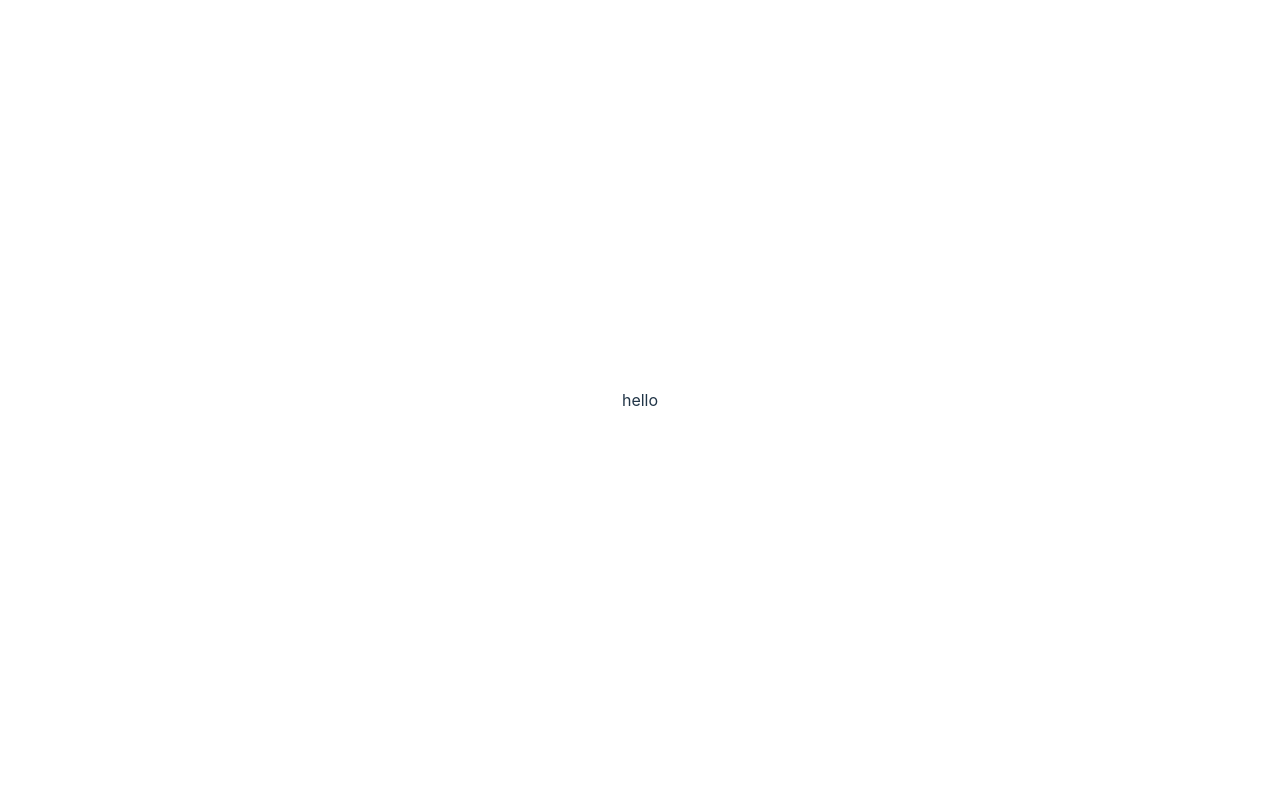
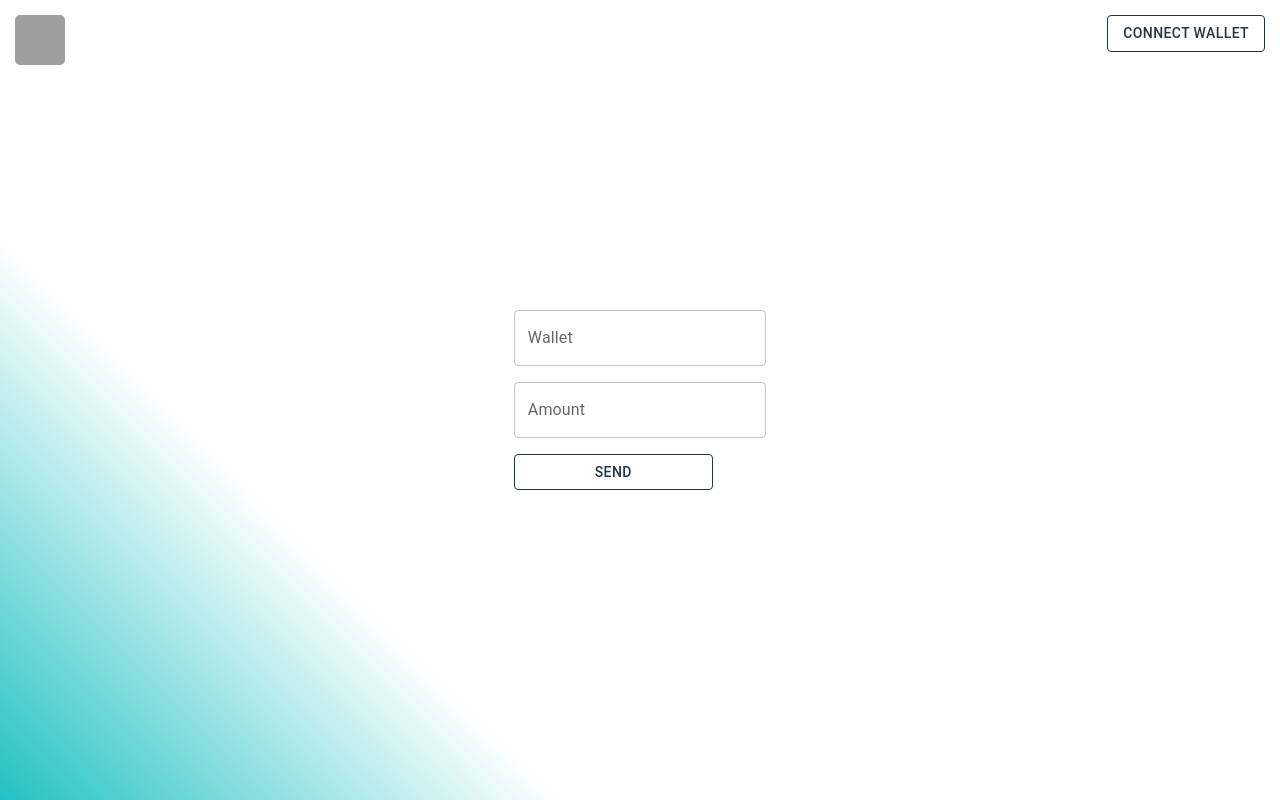
Before and after one commit to VladStroi/web3test, a React (Vite) app in the folder my-wallet-app/: page / in a window 1280 px wide. Built offline with nearby package versions, Linux system fonts and the light colour scheme; grey boxes are pictures that could not be loaded.

Commit message:
connect metamask & show addres and balance (with bug) & ui design

```diff
--- a/my-wallet-app/index.html
+++ b/my-wallet-app/index.html
@@ -9,5 +9,6 @@
   <body>
     <div id="root"></div>
     <script type="module" src="/src/main.jsx"></script>
+    <!-- <script src="https://cdn.jsdelivr.net/npm/web3@1.5.2/dist/web3.min.js"></script> -->
   </body>
 </html>
--- a/my-wallet-app/package.json
+++ b/my-wallet-app/package.json
@@ -10,6 +10,10 @@
     "preview": "vite preview"
   },
   "dependencies": {
+    "@emotion/react": "^11.11.1",
+    "@emotion/styled": "^11.11.0",
+    "@mui/material": "^5.14.2",
+    "ethers": "^6.7.0",
     "react": "^18.2.0",
     "react-dom": "^18.2.0"
   },
--- a/my-wallet-app/src/App.jsx
+++ b/my-wallet-app/src/App.jsx
@@ -1,15 +1,22 @@
-import { useState } from 'react'
-import reactLogo from './assets/react.svg'
-import viteLogo from '/vite.svg'
-import './App.css'
+import "./App.css";
+import { Header } from "./components/header/header";
+
+import { Inputs } from "./components/header/form area/inputs";
+import { Test } from "./components/test";
+
+const tokens = [
+  { label: "BITCOIN" },
+  { label: "ETHEREUM " },
+  { label: "USDT" },
+];
 
 function App() {
-
   return (
     <>
-      hello
+      <Header />
+      <Inputs />
     </>
-  )
+  );
 }
 
-export default App
+export default App;
--- /dev/null
+++ b/my-wallet-app/src/components/header/form area/inputs.jsx
@@ -0,0 +1,31 @@
+import React from "react";
+
+import Box from "@mui/material/Box";
+import TextField from "@mui/material/TextField";
+import Button from "@mui/material/Button";
+
+export const Inputs = () => {
+  return (
+    <Box
+      sx={{
+        "& > :not(style)": { m: 1, width: "25ch" },
+        display: "flex",
+        flexDirection: "column",
+        justifyContent: "center",
+      }}
+      noValidate
+      autoComplete="off"
+    >
+      <TextField id="wallet" label="Wallet" variant="outlined" />
+      <TextField id="Amount" label="Amount" variant="outlined" />
+
+      <Button
+        variant="outlined"
+        color="inherit"
+        sx={{ margin: "8px auto" }}
+      >
+        Send
+      </Button>
+    </Box>
+  );
+};
--- /dev/null
+++ b/my-wallet-app/src/components/header/header.jsx
@@ -0,0 +1,131 @@
+import React from "react";
+
+import { useState, useEffect } from "react";
+
+import style from "./style.module.css";
+
+import Alert from "@mui/material/Alert";
+import Button from "@mui/material/Button";
+import { cyan } from "@mui/material/colors";
+
+const color = cyan[500];
+
+export const Header = () => {
+  const [walletAddress, setWalletAddress] = useState("");
+  const [isVisible, setIsVisible] = useState(false);
+  const [balance, setBalance] = useState(0);
+
+  // alert about the wallet connected
+  useEffect(() => {
+    setIsVisible(true);
+
+    const timeout = setTimeout(() => {
+      setIsVisible(false);
+    }, 2000);
+
+    return () => clearTimeout(timeout);
+  }, [walletAddress]);
+
+  // connecting the wallet from the browser
+  const addMetaMask = async () => {
+    if (
+      typeof window !== "undefined" &&
+      typeof window.ethereum !== "undefined"
+    ) {
+      try {
+        const accounts = await window.ethereum.request({
+          method: "eth_requestAccounts",
+        });
+        setWalletAddress(accounts[0]);
+        getBalance()
+      } catch (error) {
+        console.error(error.message);
+      }
+    } else {
+      console.error("Please install MetaMask");
+    }
+  };
+
+  // get a connected wallet
+
+  useEffect(() => {
+    getConnectedWallet();
+
+  });
+
+  const getConnectedWallet = async () => {
+    if (
+      typeof window !== "undefined" &&
+      typeof window.ethereum !== "undefined"
+    ) {
+      try {
+        const accounts = await window.ethereum.request({
+          method: "eth_accounts",
+        });
+        if (accounts.length > 0) {
+          setWalletAddress(accounts[0]);
+          console.log(accounts[0]);
+        } else {
+          console.log("Connect to MetaMask using the Connect button");
+        }
+      } catch (error) {
+        console.error(error.message);
+      }
+    } else {
+      console.error("Please install MetaMask");
+    }
+      getBalance()
+  };
+
+
+  const getBalance = async () => {
+    if (typeof window.ethereum !== "undefined") {
+
+       await window.ethereum
+        .request({
+          method: "eth_getBalance",
+          params: [walletAddress, "latest"],
+        })
+        .then((weiBalance) => {
+          const etherBalance = parseFloat(weiBalance) / 10 ** 18;
+          console.log(`Баланс гаманця: ${etherBalance} ETH`);
+          setBalance(etherBalance.toFixed(3))
+        })
+        .catch((error) => {
+          console.error("Помилка отримання балансу:", error);
+        });
+    }
+  };
+
+
+  return (
+    <header className={style.header}>
+      <div>
+        <a href="https://dexola.com/">
+          <img
+            width="50"
+            height="50"
+            src="https://media.licdn.com/dms/image/D4D0BAQH2PiQtMDW1ug/company-logo_200_200/0/1685445231070?e=2147483647&v=beta&t=WJ-betqzKYTuOOs_V4J8h57LFLeCCM6U6U7XnVoCvbw"
+            class="custom-logo"
+            alt="Dexola"
+            decoding="async"
+          />
+        </a>
+      </div>
+      <div>
+        <Button onClick={addMetaMask} variant="outlined" color="inherit">
+          {walletAddress
+            ? `Address: ${walletAddress.substring(
+                0,
+                4
+              )}...${walletAddress.substring(38)}`
+            : "Connect Wallet"}
+        </Button>
+        {walletAddress && <div>Balance: {balance} ETH</div>}
+        {isVisible && walletAddress && (
+          <Alert severity="success">the wallet is connected</Alert>
+        )}
+      </div>
+    </header>
+  );
+};
--- /dev/null
+++ b/my-wallet-app/src/components/header/style.module.css
@@ -0,0 +1,17 @@
+.header {
+  display: flex;
+  justify-content: space-between;
+  position: fixed;
+  width: 100vw;
+  top: 0;
+  left: 0;
+  margin: 0;
+}
+
+.header div {
+  margin: 15px;
+}
+
+.header img {
+  border-radius: 5px;
+}
--- /dev/null
+++ b/my-wallet-app/src/components/test.jsx
@@ -0,0 +1,29 @@
+import React from "react";
+
+export const Test = () => {
+// Перевірка, чи MetaMask доступний у браузері
+if (typeof window.ethereum !== 'undefined') {
+    const ethereum = window.ethereum;
+
+    // Отримання дозволу на доступ до гаманця
+    ethereum.request({ method: 'eth_requestAccounts' })
+      .then(accounts => {
+        const account = accounts[0]; // Вибираємо перший гаманець
+
+        // Отримання балансу в гаманці (у вигляді Wei)
+        ethereum.request({ method: 'eth_getBalance', params: [account, 'latest'] })
+          .then(weiBalance => {
+            const etherBalance = parseFloat(weiBalance) / 10**18; // Перетворення з Wei в Ether
+            console.log(`Баланс гаманця: ${etherBalance} ETH`);
+          })
+          .catch(error => {
+            console.error('Помилка отримання балансу:', error);
+          });
+      })
+      .catch(error => {
+        console.error('Помилка отримання доступу до гаманця:', error);
+      });
+  } else {
+    console.error('MetaMask не знайдений у браузері');
+  }
+};
--- a/my-wallet-app/src/index.css
+++ b/my-wallet-app/src/index.css
@@ -5,8 +5,8 @@
 
   color-scheme: light dark;
   color: rgba(255, 255, 255, 0.87);
-  background-color: #242424;
-
+  background: rgb(34,193,195);
+  background: linear-gradient(45deg, rgba(34,193,195,1) 0%, rgba(255,255,255,0) 27%, rgba(255,255,255,0) 86%);
   font-synthesis: none;
   text-rendering: optimizeLegibility;
   -webkit-font-smoothing: antialiased;
```
Also changed, not shown: 1 other file (tests, documents, lock files or other folders).
